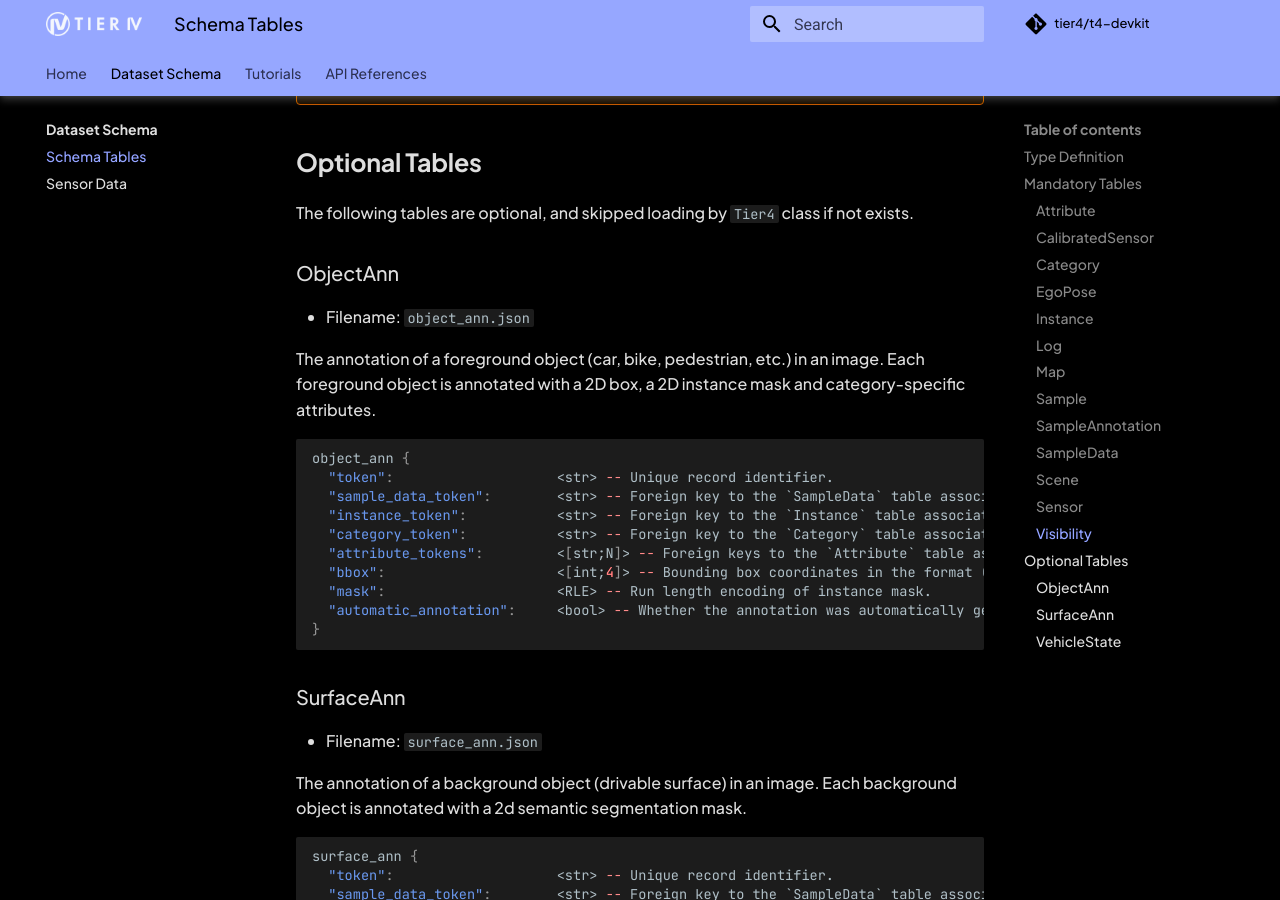
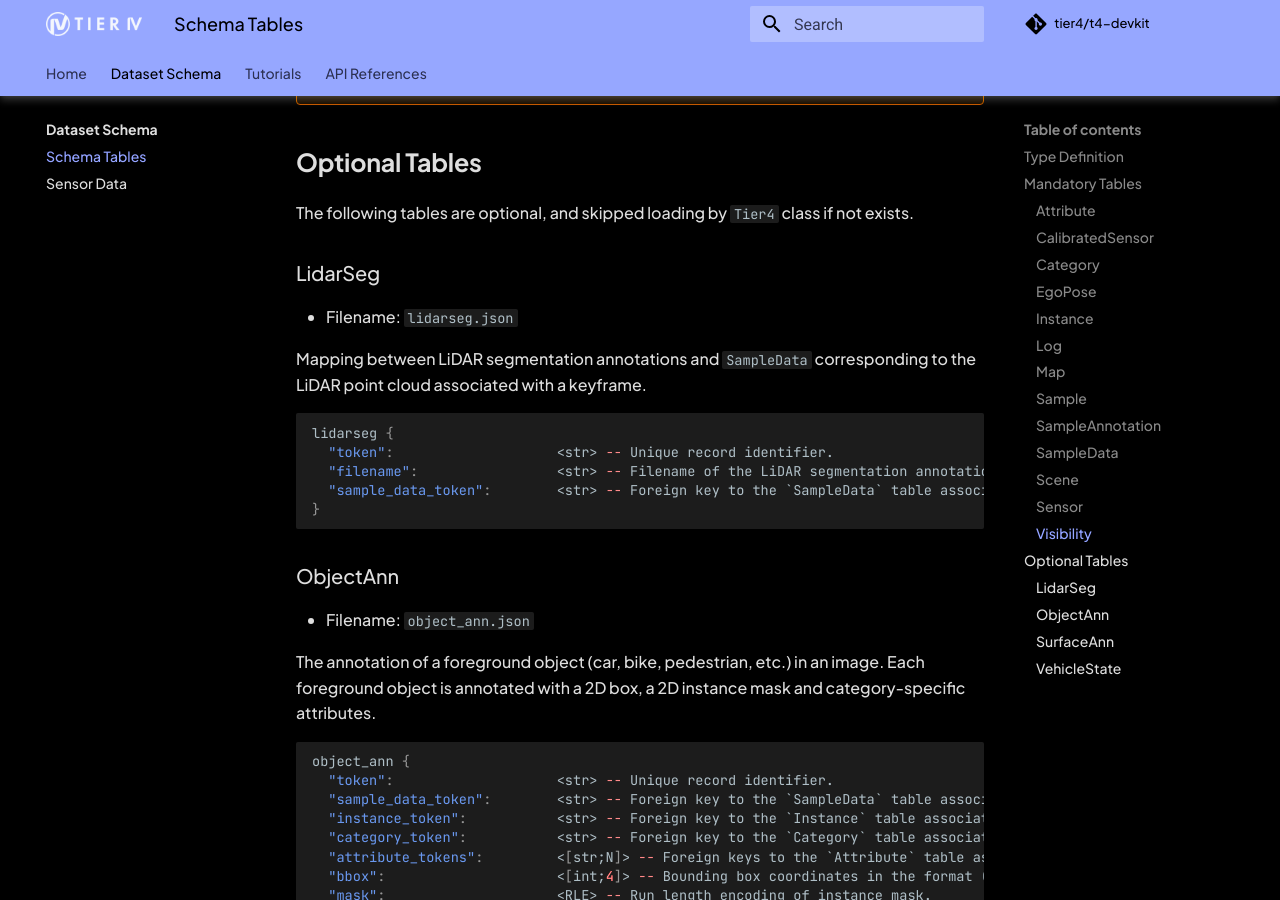
Before and after one commit to tier4/t4-devkit, an MkDocs documentation site: the page built from docs/schema/table.md, in a window 1280 px wide and 900 px high, scrolled down 5883 px. Built offline with MkDocs 1.6.1 and Material for MkDocs 9.7.7, drawn with Linux system fonts in a browser that asks for light colours; comment, search, counter and statistics services are not loaded; the version menu is left out.

Commit message:
docs: update document
Signed-off-by: ktro2828 <kotaro.uetake@tier4.jp>

````diff
--- a/docs/schema/table.md
+++ b/docs/schema/table.md
@@ -280,6 +280,20 @@ visibility {
 
 The following tables are optional, and skipped loading by `Tier4` class if not exists.
 
+### LidarSeg
+
+- Filename: `lidarseg.json`
+
+Mapping between LiDAR segmentation annotations and `SampleData` corresponding to the LiDAR point cloud associated with a keyframe.
+
+```json
+lidarseg {
+  "token":                    <str> -- Unique record identifier.
+  "filename":                 <str> -- Filename of the LiDAR segmentation annotation labels that is an array of unit8.
+  "sample_data_token":        <str> -- Foreign key to the `SampleData` table associated with the sample data.
+}
+```
+
 ### ObjectAnn
 
 - Filename: `object_ann.json`
````
